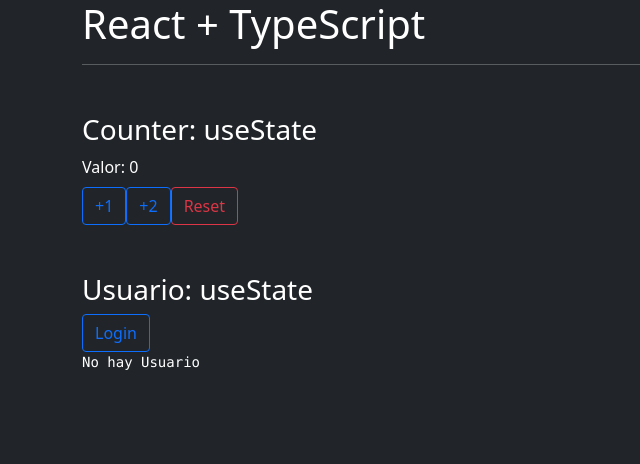
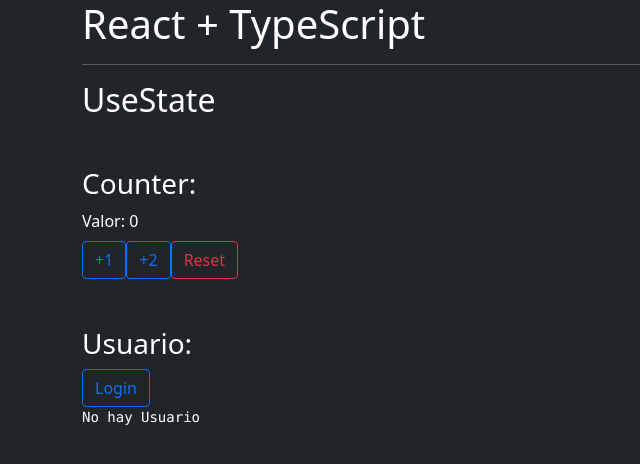
Before and after one commit to JIMO-17/React-Typescript_Fundamentals, a React (Create React App) app: page / in a window 1280 px wide. Shown: the top 464 px of the page, without its empty margins (0-640 px from the left). Built offline with nearby package versions, Linux system fonts and the light colour scheme.

Commit message:
correccion algunos diseños

```diff
--- a/src/App.tsx
+++ b/src/App.tsx
@@ -6,6 +6,7 @@
     <>
       <h1>React + TypeScript</h1>
       <hr />
+      <h2>UseState</h2>
       <Counter />
       <Usuario />
     </>
--- a/src/components/Usuario.tsx
+++ b/src/components/Usuario.tsx
@@ -18,7 +18,7 @@
 
     return (
         <div className="mt-5">
-            <h3>Usuario: useState</h3>
+            <h3>Usuario: </h3>
 
             <button
                 onClick={login}
--- a/src/components/counter.tsx
+++ b/src/components/counter.tsx
@@ -10,7 +10,7 @@
 
     return (
         <div className="mt-5">
-            <h3>Counter: useState</h3>
+            <h3>Counter: </h3>
             <span>Valor: {counter}</span>
             <br />
             <button
```
